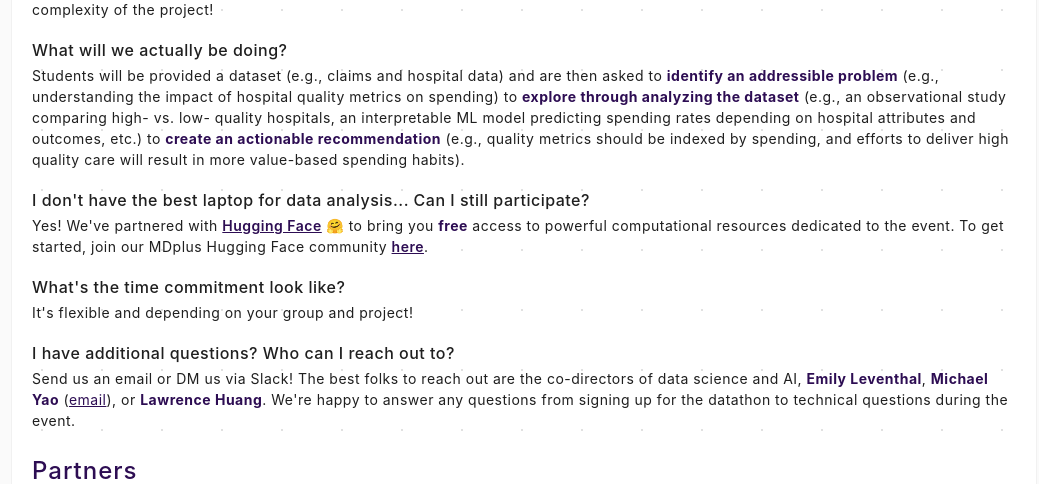
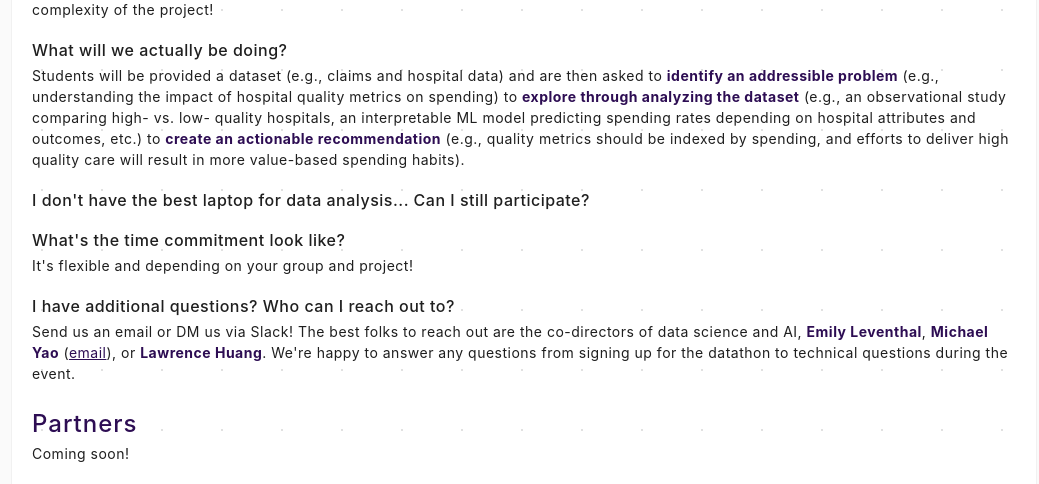
Before and after one commit to MDplusOfficial/MDplusDSAI, a Flask app: page /datathon/2024 in a window 1280 px wide. Shown: the part 2360-2844 px from the top of the page, without its empty margins (116-1155 px from the left). Run offline with Flask 2, Linux system fonts and the light colour scheme; some libraries are stand-ins or nearby versions.

Commit message:
Update pitch details 2024

```diff
--- a/app/templates/datathon2024.html
+++ b/app/templates/datathon2024.html
@@ -125,11 +125,11 @@
     <p class="info">
       Final projects and presentations will be reviewed by a panel of expert
       judges, and the top 8 projects will be invited to a live pitch competition
-      on <strong>{{judgement_day}}</strong> at 5:30 PM EST. Live pitches are
-      capped at 10 minutes per presentation followed by 2 min of Q&A. At the end
-      of the live pitch competition, winners will be announced after a 30
-      minutes private deliberation period between the judges. The entirety of
-      the live pitch competition will last approximately 150 minutes.
+      on <strong>{{judgement_day}}</strong> at 6:00 PM EST. Live pitches are
+      capped at 8 minutes per presentation followed by 2 min of Q&A. At the end
+      of the live pitch competition, winners will be announced after private
+      deliberation period between the judges. The entirety of
+      the live pitch competition will last approximately 100 minutes.
     </p>
 
     <h2>Signup with a Team or Individually</h2>
@@ -386,24 +386,6 @@
       I don&apos;t have the best laptop for data analysis... Can I still
       participate?
     </h3>
-    <p class="info">
-      Yes! We&apos;ve partnered with
-      <a
-        href="https://huggingface.co/mdplus"
-        style="font-weight: 600"
-        target="_blank"
-        >Hugging Face</a
-      >
-      &#129303; to bring you <b class="purple">free</b> access to powerful
-      computational resources dedicated to the event. To get started, join our
-      MDplus Hugging Face community
-      <a
-        href="https://huggingface.co/mdplus"
-        target="_blank"
-        style="font-weight: 600"
-        >here</a
-      >.
-    </p>
 
     <h3>What&apos;s the time commitment look like?</h3>
     <p class="info">
```
